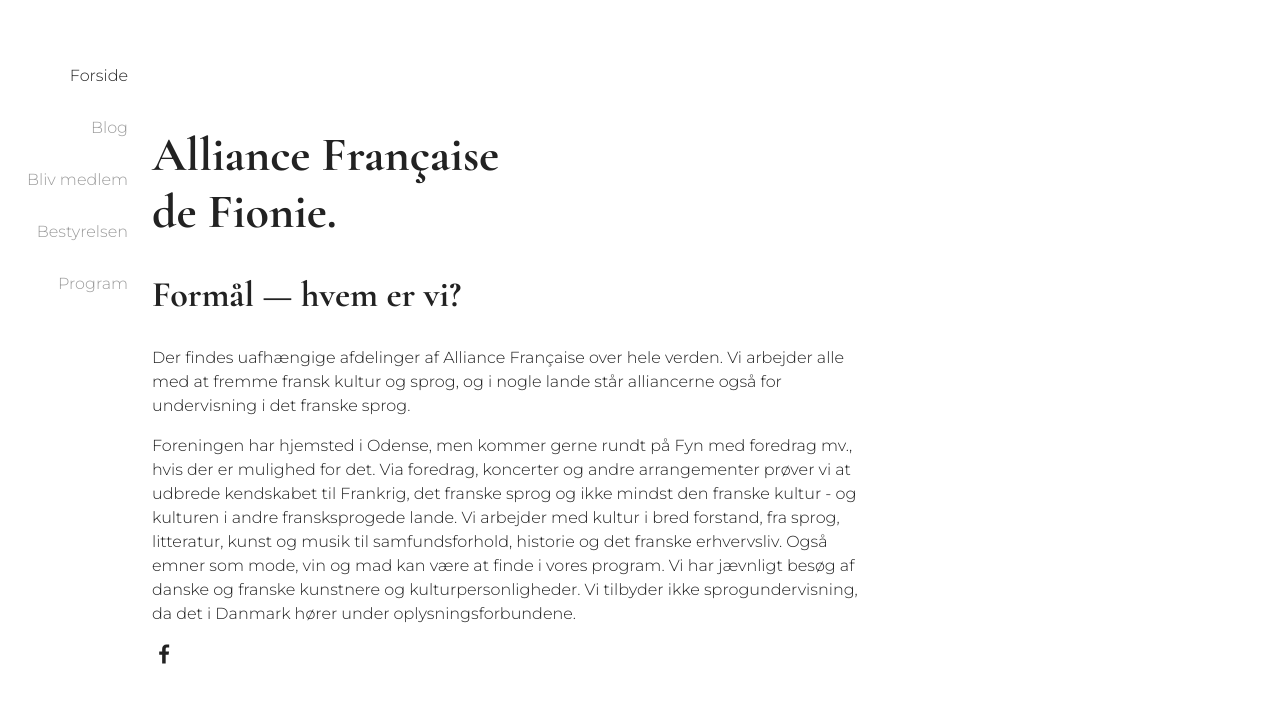
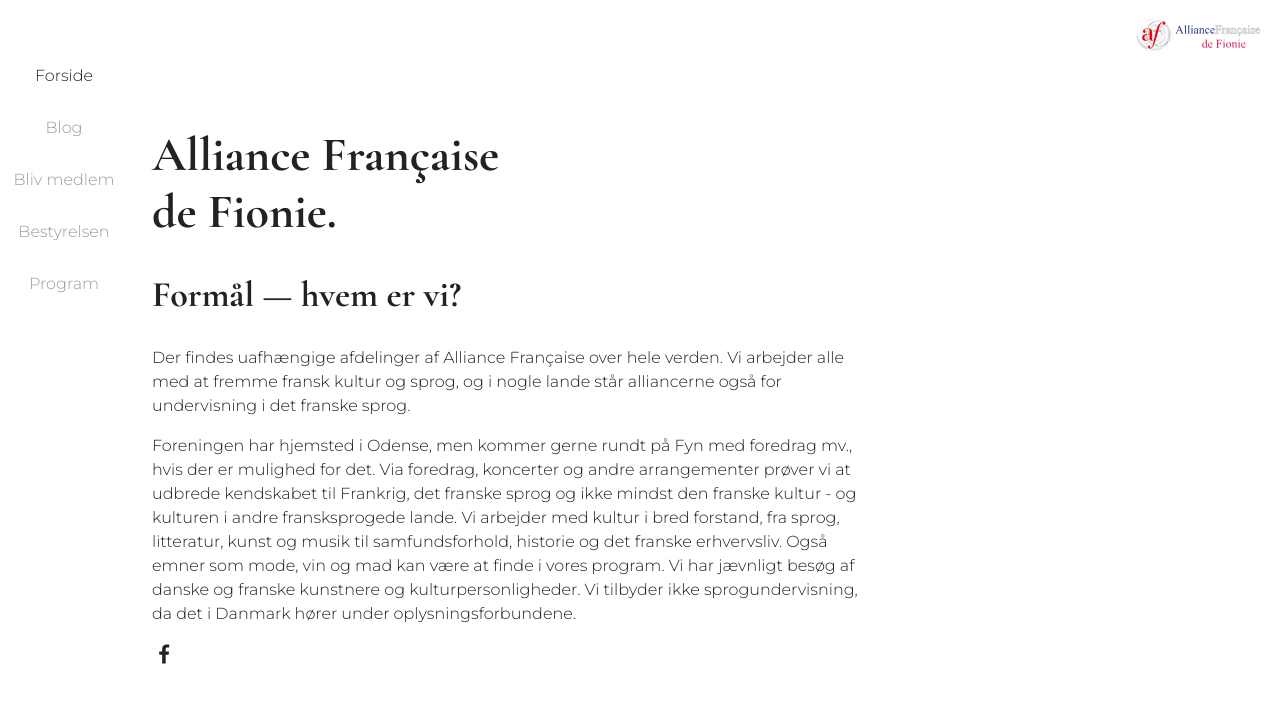
Before and after one commit to m-kales/af-de-fionie, a Next.js app: page / in a window 1280 px wide. Shown: the top 702 px of the page. Built offline with nearby package versions, Linux system fonts and the light colour scheme.

Commit message:
Add logo

```diff
--- /dev/null
+++ b/src/components/Logo.tsx
@@ -0,0 +1,26 @@
+import LogoSvg from "../../public/logo_af-de-fionie_rgb.svg"
+import Link from "next/link";
+
+export default function Logo(){
+    return (
+        <div className="container">
+            <Link href="/">
+                <a>
+                    <LogoSvg height={38} />
+                </a>
+            </Link>
+            <style jsx>
+                {`
+                .container {
+                    position: fixed;
+                    cursor: pointer;
+                    top: 1rem;
+                    right: 1.25rem;
+                    z-index: 2;
+                    background-color: rgba(255, 255, 255, 0.7);
+                }
+                `}
+            </style>
+        </div>
+    );
+}
--- a/src/components/Navigation.tsx
+++ b/src/components/Navigation.tsx
@@ -2,6 +2,7 @@
 import { useRouter } from "next/router";
 import Burger from "./Burger";
 import { useState } from "react";
+import Logo from "./Logo";
 
 export default function Navigation() {
   const router = useRouter();
@@ -9,6 +10,7 @@
   return (
     <>
       <Burger active={active} onClick={() => setActive(!active)} />
+      <Logo />
       <div className={"container " + (active ? "active" : "")}>
         <ul>
           <li>
@@ -63,6 +65,11 @@
         </ul>
         <style jsx>
           {`
+            .header-container {
+              display: flex;
+              flex-direction: row;
+              justify-content: space-between;
+            }
             .container {
               width: 0;
             }
@@ -70,7 +77,7 @@
               opacity: 0;
               width: 100%;
               height: 100vh;
-              text-align: right;
+              text-align: center;
               list-style: none;
               margin: 0;
               padding: 0;
@@ -99,7 +106,6 @@
             .active {
               color: #222;
             }
-
             @media (min-width: 769px) {
               .container {
                 width: 8rem;
```
Also changed, not shown: public/logo_af-de-fionie_rgb.svg (added), public/logo_af-de-fionie_rgb_600x156px.png (added).
